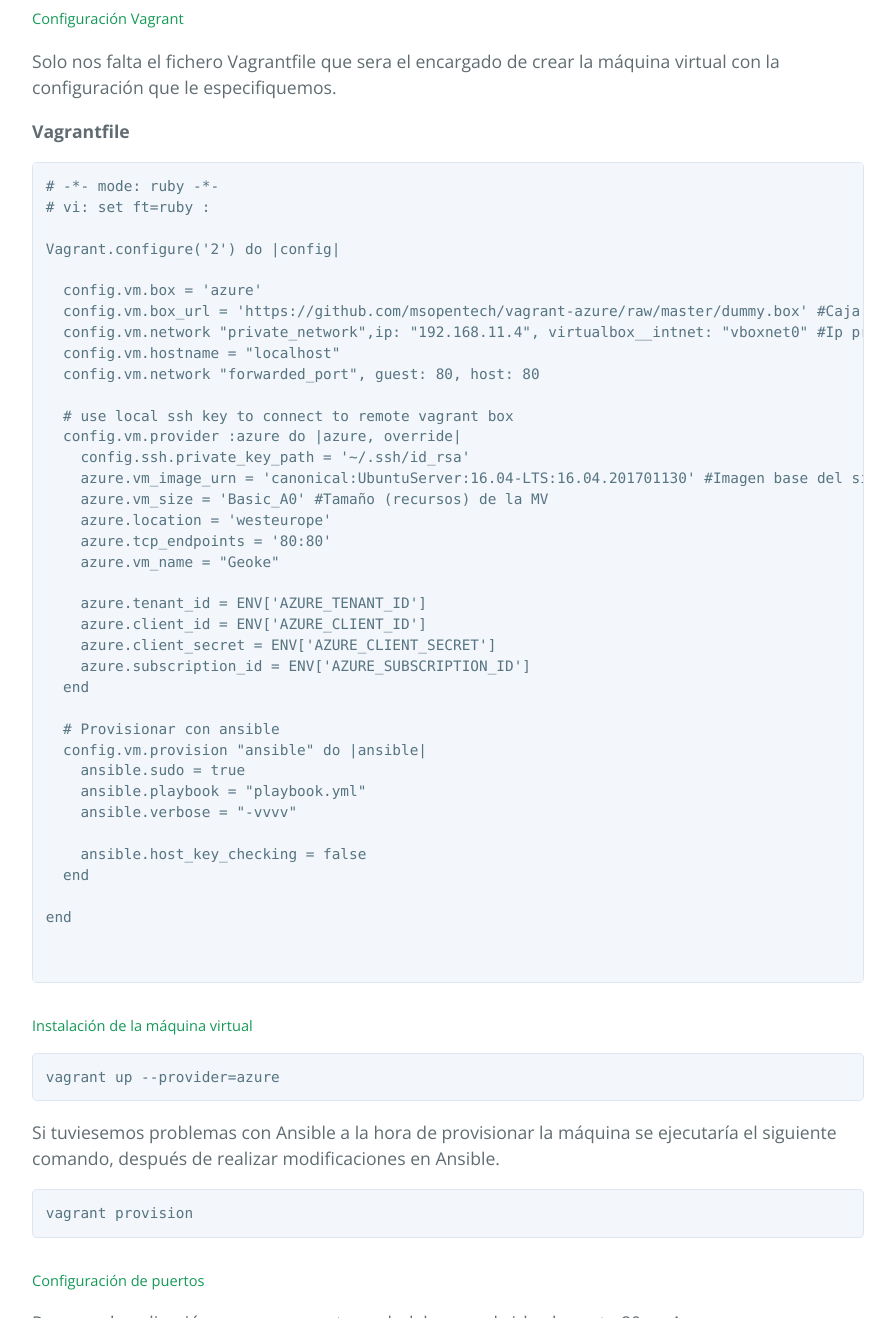
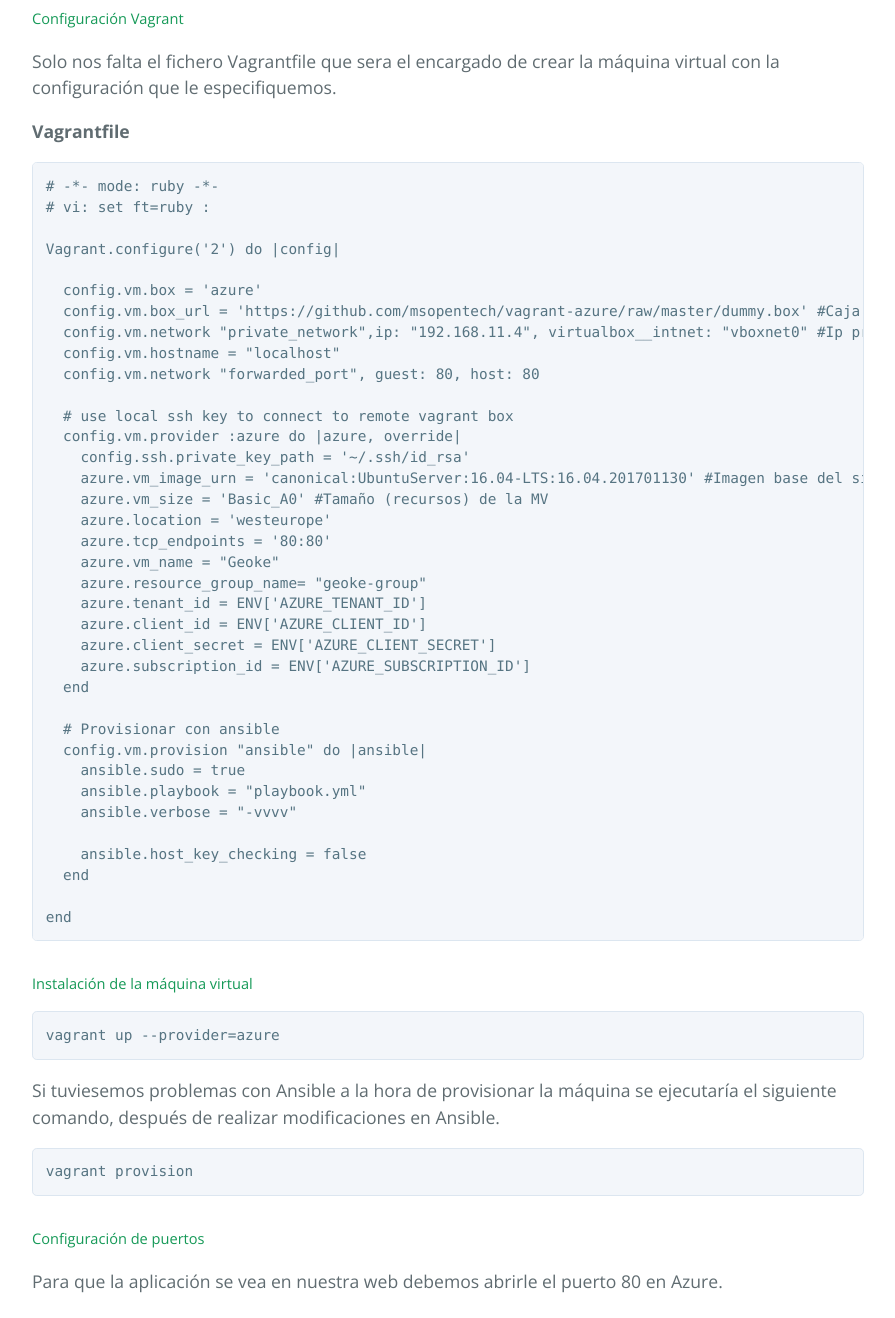
Before and after one commit to makelele29/Geoke-Web, a Jekyll site: the page built from index.md, in a window 1280 px wide and 1400 px high, scrolled down 11729 px, cut to the strip 82-1400 px from the top of the window. Shown: the whole strip, without its empty margins (192-1087 px from the left). Built offline with Jekyll 4.4.1, drawn with Linux system fonts in a browser that asks for light colours.

Commit message:
Documentación arreglada y terminada

````diff
--- a/index.md
+++ b/index.md
@@ -426,7 +426,7 @@ Vagrant.configure('2') do |config|
     azure.location = 'westeurope'
     azure.tcp_endpoints = '80:80'
     azure.vm_name = "Geoke"
-
+    azure.resource_group_name= "geoke-group"
     azure.tenant_id = ENV['AZURE_TENANT_ID']
     azure.client_id = ENV['AZURE_CLIENT_ID']
     azure.client_secret = ENV['AZURE_CLIENT_SECRET']
@@ -443,8 +443,6 @@ Vagrant.configure('2') do |config|
   end
 
 end
-
-
 ```
 
 ##### Instalación de la máquina virtual
````
